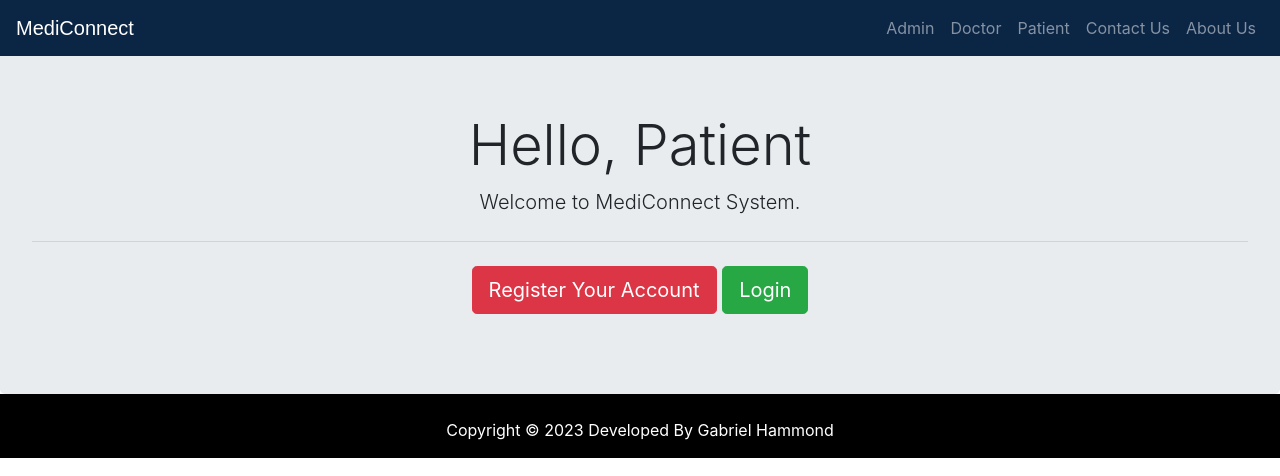
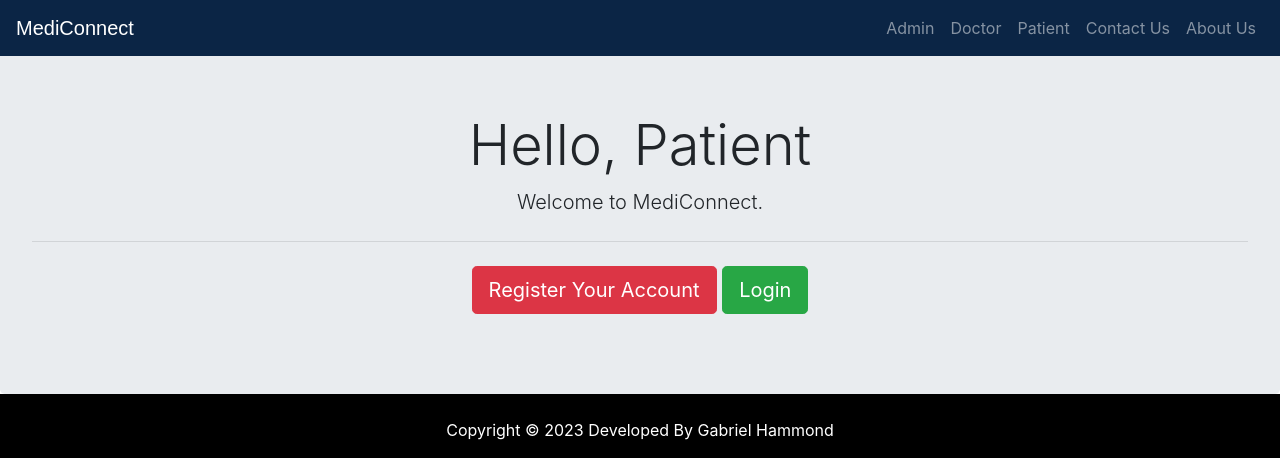
Before and after one commit to Gabibosss/hms, a Django app: page /patientclick in a window 1280 px wide. Shown: the top 476 px of the page. Run offline with Django 3.2, Linux system fonts and the light colour scheme; some libraries are stand-ins or nearby versions.

Commit message:
Update patientclick.html

```diff
--- a/templates/hospital/patientclick.html
+++ b/templates/hospital/patientclick.html
@@ -8,7 +8,7 @@
 
 <div class="jumbotron" style="margin-bottom:0px;">
   <h1 class="display-4" style="text-align:center;">Hello, Patient</h1>
-  <p class="lead">Welcome to MediConnect System.</p>
+  <p class="lead">Welcome to MediConnect.</p>
   <hr class="my-4">
 
   <p class="lead">
```
